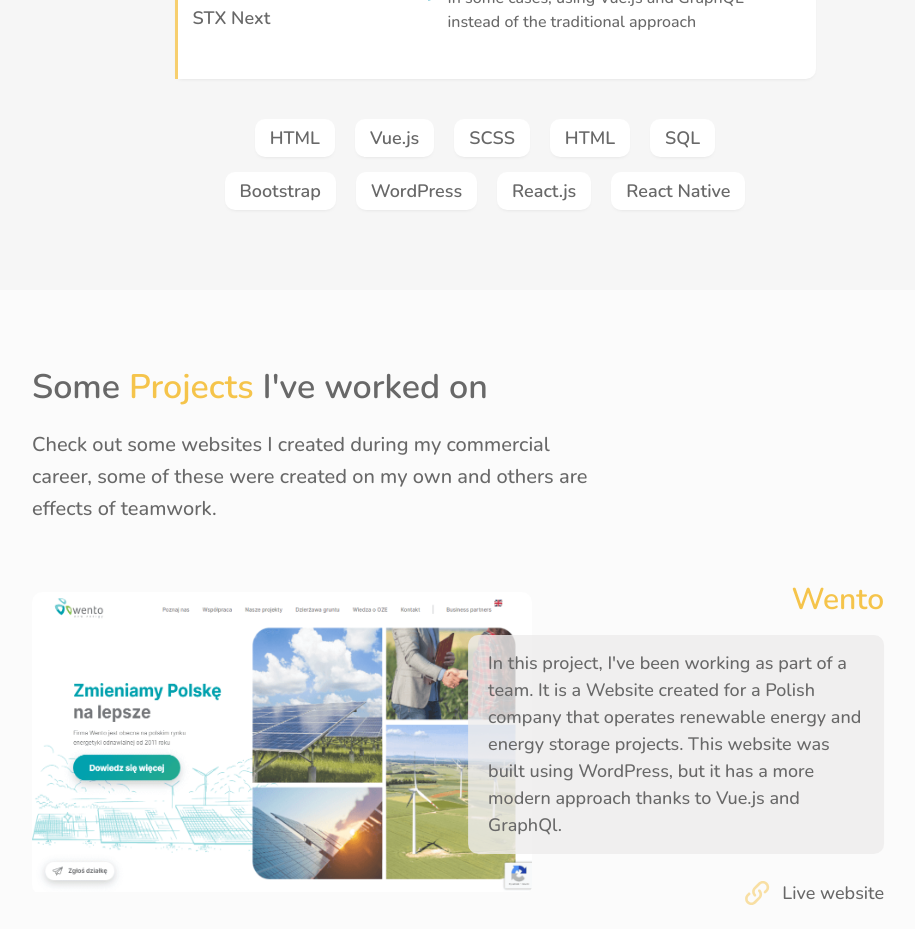
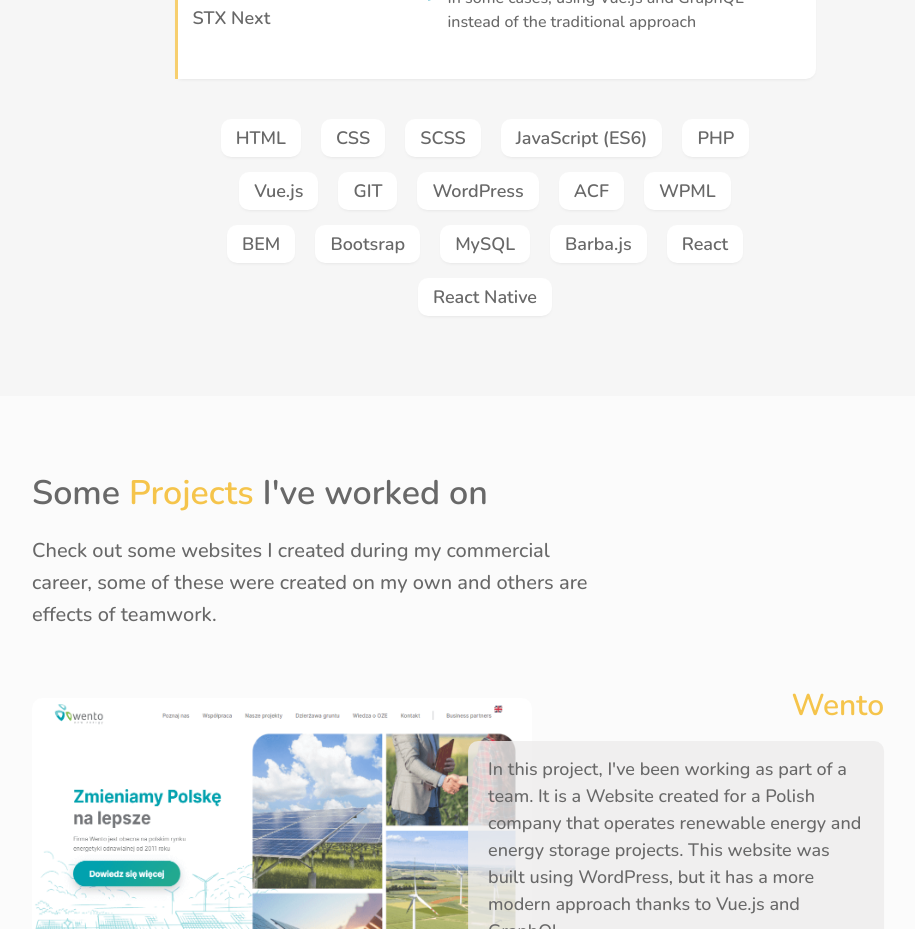
Before and after one commit to wxnie/cv-website, a React (Create React App) app: page / in a window 1280 px wide. Shown: the part 1360-2289 px from the top of the page, without its empty margins (145-1060 px from the left). Built offline with nearby package versions, Linux system fonts and the light colour scheme.

Commit message:
added tech stack

```diff
--- a/src/components/Work.js
+++ b/src/components/Work.js
@@ -2,7 +2,7 @@
 import SkillBox from "./SkillBox"
 
 function Work() {
-  const TechStack = ['HTML', 'Vue.js', 'SCSS', 'HTML', 'SQL', 'Bootstrap', 'WordPress', 'React.js', 'React Native']
+  const TechStack = ['HTML', 'CSS', 'SCSS', 'JavaScript (ES6)', 'PHP', 'Vue.js', 'GIT', 'WordPress', 'ACF', 'WPML', 'BEM', 'Bootsrap', 'MySQL', 'Barba.js', 'React', 'React Native']
 
   return (
     <section id="experience" className="work">
```
